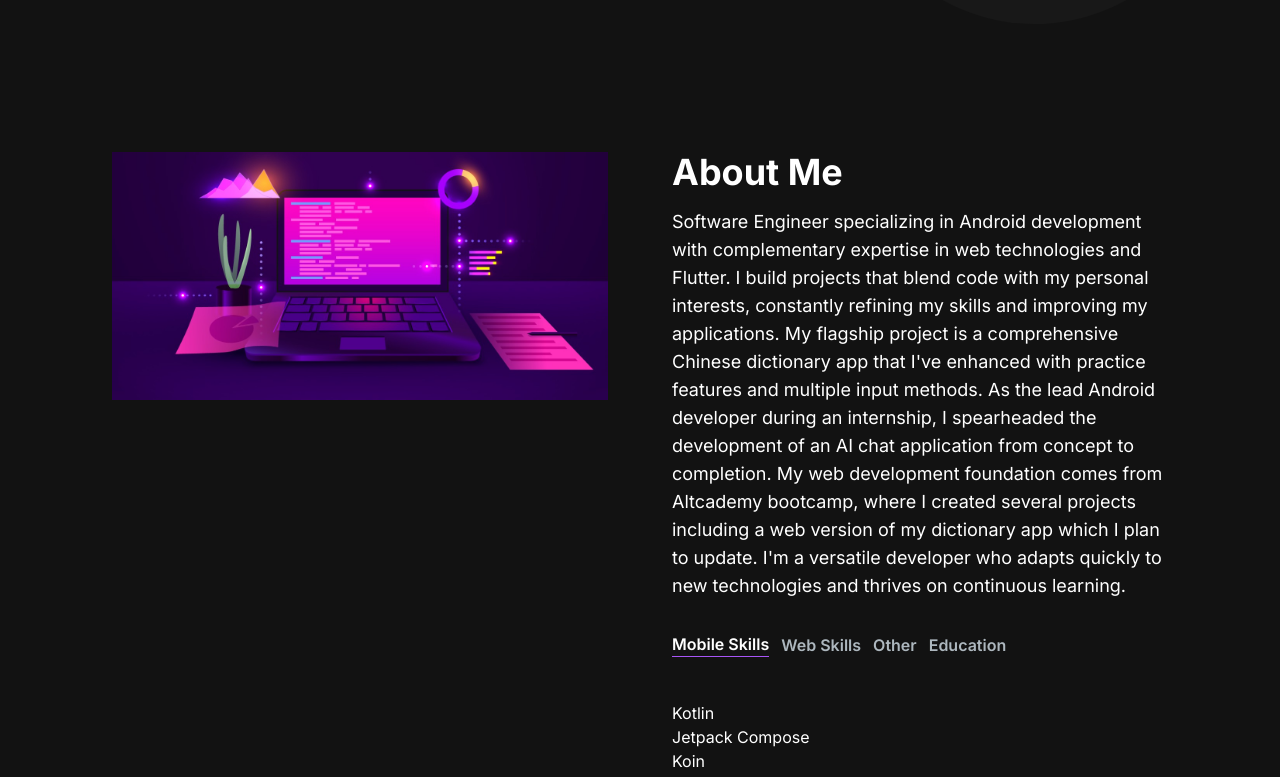
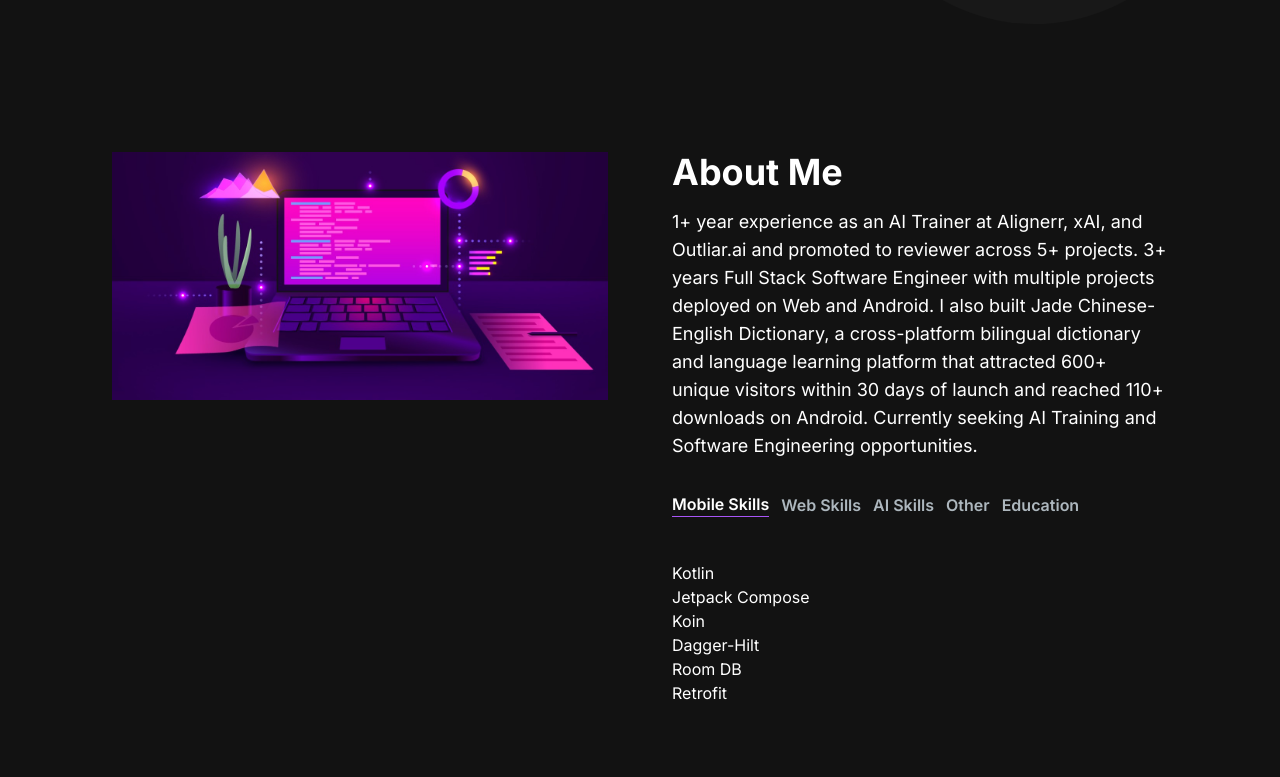
Before and after one commit to yonasoft/portfolio, a Next.js app: page / in a window 1280 px wide. Shown: the part 527-1304 px from the top of the page. Built offline with nearby package versions, Linux system fonts and the light colour scheme.

Commit message:
Updated about 12/25/25

```diff
--- a/package.json
+++ b/package.json
@@ -3,7 +3,7 @@
   "version": "0.1.0",
   "private": true,
   "scripts": {
-    "dev": "next dev --turbopack",
+    "dev": "next dev",
     "build": "next build",
     "start": "next start",
     "lint": "next lint"
--- a/src/components/AboutSection.tsx
+++ b/src/components/AboutSection.tsx
@@ -31,6 +31,20 @@ const TAB_DATA = [
         <li>Tailwind</li>
         <li>Bootstrap</li>
         <li>HTML/CSS</li>
+      </ul>
+    ),
+  },
+
+  {
+    title: 'AI Skills',
+    id: 'ai_skills',
+    content: (
+      <ul>
+        <li>Multimodal AI Training</li>
+        <li>Data Labeling</li>
+        <li>Prompt Engineering </li>
+        <li>RLHF</li>
+        <li>Evaluation Rubrics</li>
       </ul>
     ),
   },
@@ -83,9 +97,13 @@ const AboutSection = (props: Props) => {
         <div className='mt-4 md:mt-0 text-left flex flex-col h-full'>
           <h2 className='text-4xl font-bold text-white mb-4'>About Me</h2>
           <p className='text-base md:text-lg '>
-            {
-              "Software Engineer specializing in Android development with complementary expertise in web technologies and Flutter. I build projects that blend code with my personal interests, constantly refining my skills and improving my applications. My flagship project is a comprehensive Chinese dictionary app that I've enhanced with practice features and multiple input methods. As the lead Android developer during an internship, I spearheaded the development of an AI chat application from concept to completion. My web development foundation comes from Altcademy bootcamp, where I created several projects including a web version of my dictionary app which I plan to update. I'm a versatile developer who adapts quickly to new technologies and thrives on continuous learning."
-            }
+            {`
+              1+ year experience as an AI Trainer at Alignerr, xAI, and Outliar.ai and promoted to reviewer across 5+ projects. 3+ years Full Stack Software Engineer with multiple projects deployed on Web and Android.
+
+I also built Jade Chinese-English Dictionary, a cross-platform bilingual dictionary and language learning platform that attracted 600+ unique visitors within 30 days of launch and reached 110+ downloads on Android.
+
+Currently seeking AI Training and Software Engineering opportunities.
+`}
           </p>
           <div className='flex flex-row justify-start mt-8'>
             {TAB_DATA.map((tabData, index) => (
```
Also changed, not shown: 1 other file (tests, documents, lock files or other folders).
